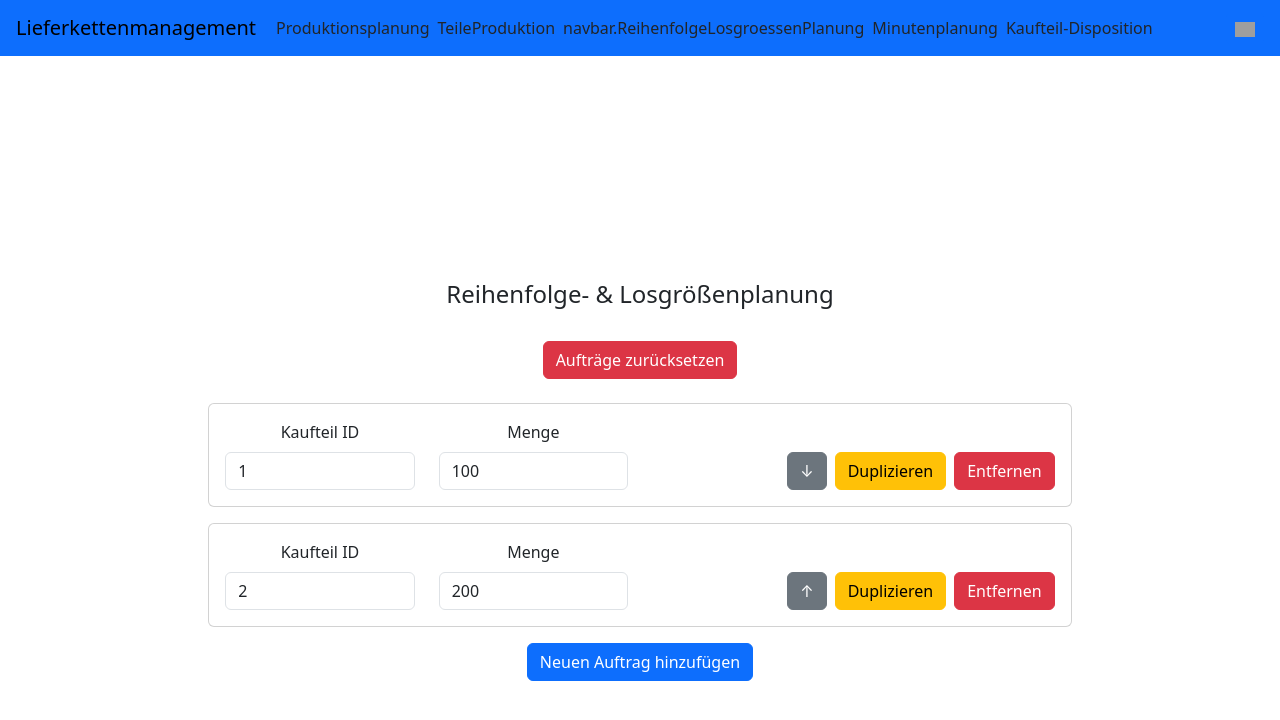
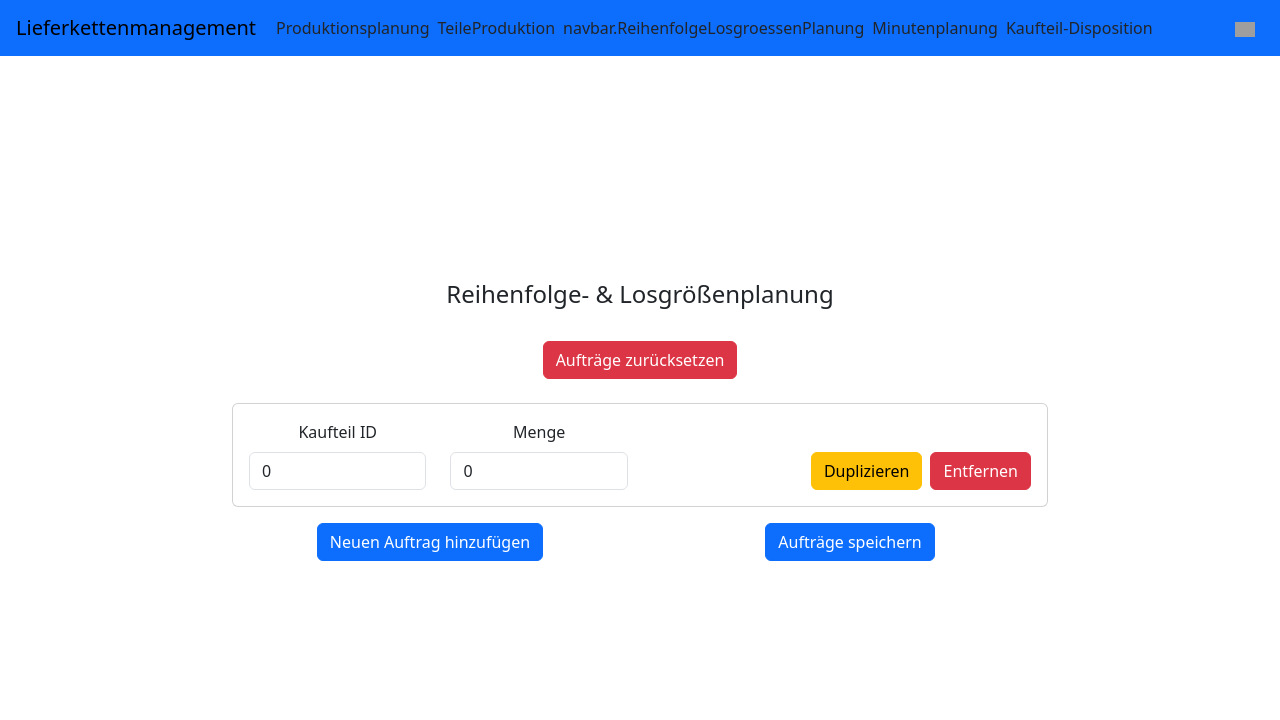
Before and after one commit to universalmensch/IBSYS2ProduktionsPlanung, a React (Vite) app in the folder ibsys2Produktionsplanung/: page /ReihenfolgeLosgroessenPlanung in a window 1280 px wide. Shown: the top 720 px of the page. Built offline with nearby package versions, Linux system fonts and the light colour scheme; grey boxes are pictures that could not be loaded.

Commit message:
feat: losgrößenplanung bekommt Aufträge aus dem generalStore und kann die reihenfolge und losgrößen in die output xml schreiben

```diff
--- a/ibsys2Produktionsplanung/src/dtos/GeneralStoreDTO.tsx
+++ b/ibsys2Produktionsplanung/src/dtos/GeneralStoreDTO.tsx
@@ -1,11 +1,13 @@
 import {XMLInput} from './XMLInput';
 import {XMLOutput} from './XMLOutput';
 import {ProduktionsPlanDTO} from "./ProduktionsPlanDTO.tsx";
+import {ProduktionsAuftragDTO} from "./ProduktionsAuftragDTO.tsx";
 
 class GeneralStore {
     input?: XMLInput
     output?: XMLOutput
     produktionsPlan?: ProduktionsPlanDTO
+    produktionsAuftrag?: ProduktionsAuftragDTO[]
 }
 
 export default GeneralStore;
--- a/ibsys2Produktionsplanung/src/pages/ReihenfolgeLosgroessenPlanung.tsx
+++ b/ibsys2Produktionsplanung/src/pages/ReihenfolgeLosgroessenPlanung.tsx
@@ -1,18 +1,17 @@
 import {useState} from 'react';
 import {Button, Card, Col, Form, Row} from 'react-bootstrap';
 import {ProduktionsAuftragDTO} from "../dtos/ProduktionsAuftragDTO.tsx";
+import {useGeneralStore} from "../helper/GeneralStoreContext.tsx";
 
 export function ReihenfolgeLosgroessenPlanung() {
-    const [auftraege, setAuftraege] = useState<ProduktionsAuftragDTO[]>([
-        new ProduktionsAuftragDTO(1, 100, 0),
-        new ProduktionsAuftragDTO(2, 200, 0),
-    ]);
+    const {generalStore, setGeneralStoreData} = useGeneralStore()
+    const output = generalStore?.output?.input
+    const Auftraege = generalStore?.produktionsAuftrag ?? [new ProduktionsAuftragDTO(0, 0, 0)]
+
+    const [auftraege, setAuftraege] = useState<ProduktionsAuftragDTO[]>(Auftraege);
 
     const resetProduktionsAuftraege = () => {
-        setAuftraege([
-            new ProduktionsAuftragDTO(1, 100, 0),
-            new ProduktionsAuftragDTO(2, 200, 0),
-        ]);
+        setAuftraege(Auftraege);
     };
 
     const updateAuftrag = (index: number, field: keyof ProduktionsAuftragDTO, value: number) => {
@@ -23,6 +22,30 @@ export function ReihenfolgeLosgroessenPlanung() {
 
     const addAuftrag = () => {
         setAuftraege([...auftraege, new ProduktionsAuftragDTO(0, 0, 0)]);
+    };
+
+    const save = () => {
+        const newProduktion = auftraege
+            .filter(produktionsAuftrag => produktionsAuftrag.menge > 0)
+            .map(produktionsAuftrag => ({
+                article: produktionsAuftrag.kaufteilID,
+                quantity: produktionsAuftrag.menge
+            }))
+
+        const updatedOutput = {
+            ...(output ?? {}),
+            productionlist: {
+                ...(output?.productionlist ?? {}),
+                production: newProduktion
+            }
+        };
+
+        setGeneralStoreData({
+            ...generalStore,
+            output: {
+                input: updatedOutput
+            }
+        });
     };
 
     const duplicateAuftrag = (index: number) => {
@@ -82,7 +105,7 @@ export function ReihenfolgeLosgroessenPlanung() {
             <br/>
             <br/>
             {auftraege.map((auftrag, index) => (
-                <Card key={index} className="mb-3">
+                <Card key={index + "key"} className="mb-3">
                     <Card.Body>
                         <Row className="align-items-end">
                             <Col md={3}>
@@ -129,10 +152,18 @@ export function ReihenfolgeLosgroessenPlanung() {
                     </Card.Body>
                 </Card>
             ))}
-
-            <Button onClick={addAuftrag} variant="primary">
-                Neuen Auftrag hinzufügen
-            </Button>
+            <Row className="align-items-end">
+                <Col md={6}>
+                    <Button onClick={addAuftrag} variant="primary">
+                        Neuen Auftrag hinzufügen
+                    </Button>
+                </Col>
+                <Col md={6}>
+                    <Button onClick={save} variant="primary">
+                        Aufträge speichern
+                    </Button>
+                </Col>
+            </Row>
         </div>
     );
-};
+}
```
